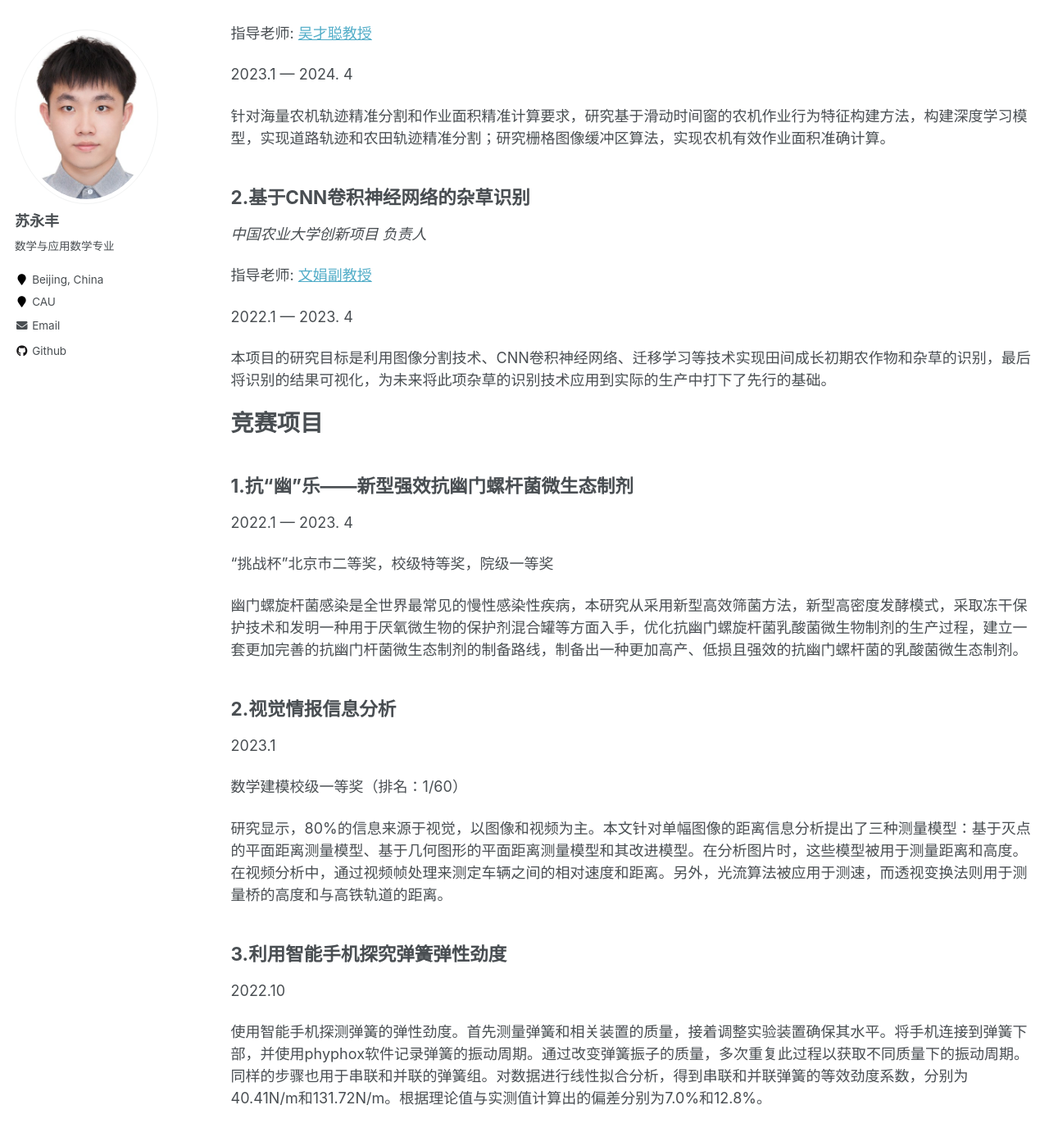
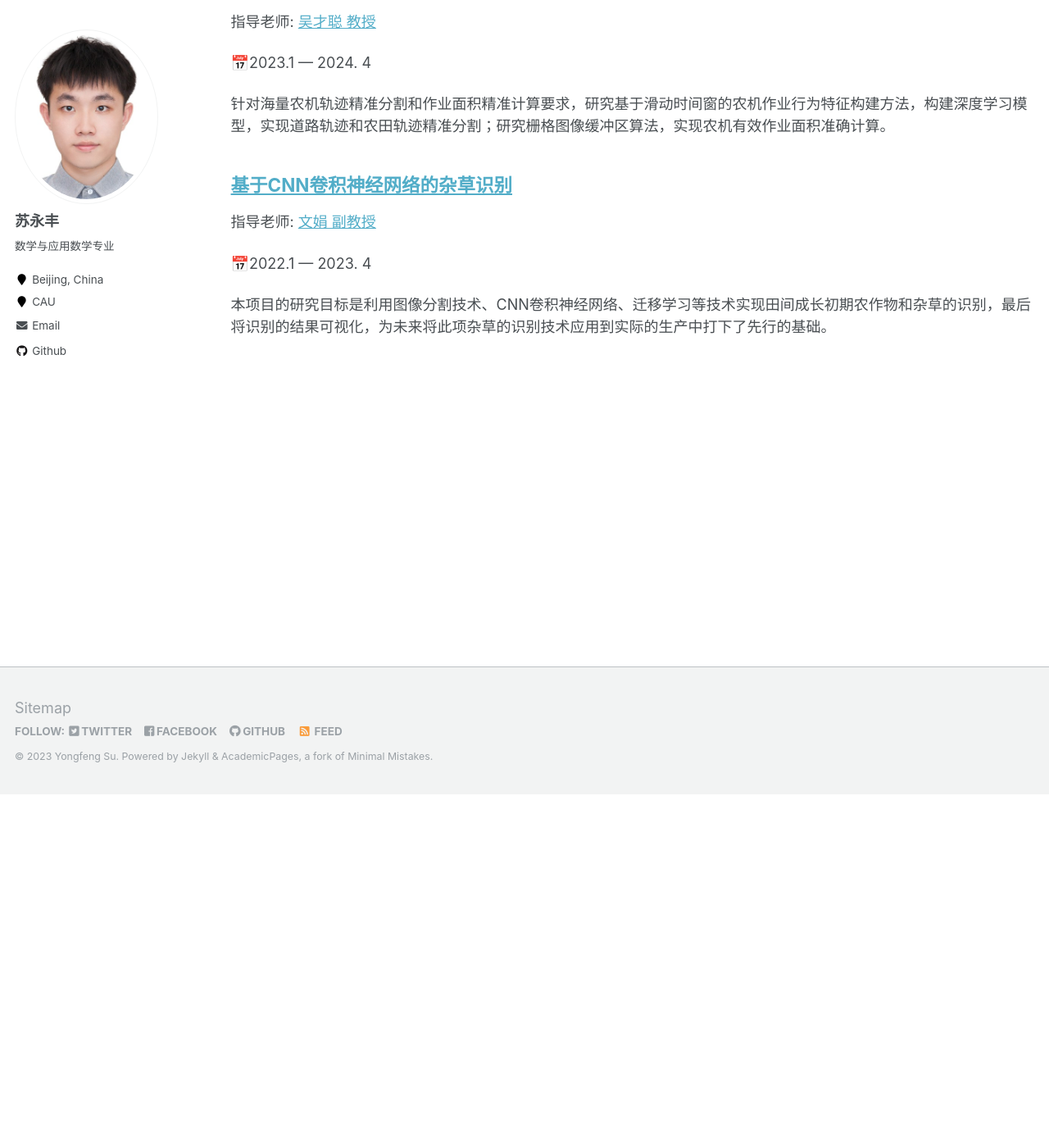
Before and after one commit to CreatBySu/CreatBySu.github.io, a Jekyll site: the page built from _pages/research.md, in a window 1280 px wide and 1400 px high, scrolled down 431 px. Shown: the top 1387 px of the window at 82% size. Built offline with Jekyll 4.4.1, drawn with Linux system fonts in a browser that asks for light colours; some of the changed text lies outside the part shown.

Commit message:
Add files via upload

```diff
--- a/_pages/research.md
+++ b/_pages/research.md
@@ -6,55 +6,28 @@ author_profile: true
 ---
 
 
-# 研究兴趣
+# 🌱 研究兴趣
 
-1. 数据挖掘
-2. 计算机视觉
+- 时间序列
+- 深度学习
+- 数据挖掘
 
 ---
 
-# 项目经历
+# 💻创新项目
 
-## 1. 基于深度学习的农机轨迹分割和作业面积计算方法
+## [基于深度学习的农机轨迹分割和作业面积计算方法](https://yongfengsu.notion.site/a44452ee29e94ddd9005030258169c6b?pvs=4)
 
-*北京市创新项目  负责人*
+指导老师: [吴才聪 教授](https://faculty.cau.edu.cn/xxdqxy/wcc/list.htm)
 
-指导老师: [吴才聪教授](https://faculty.cau.edu.cn/xxdqxy/wcc/list.htm)
-
- 2023.1 --- 2024. 4
+📅2023.1 --- 2024. 4
 
 针对海量农机轨迹精准分割和作业面积精准计算要求，研究基于滑动时间窗的农机作业行为特征构建方法，构建深度学习模型，实现道路轨迹和农田轨迹精准分割；研究栅格图像缓冲区算法，实现农机有效作业面积准确计算。
 
-## 2.基于CNN卷积神经网络的杂草识别
+## [基于CNN卷积神经网络的杂草识别](https://yongfengsu.notion.site/CNN-22de68b6f83e4209848d7e4acf44db48?pvs=4)
 
-*中国农业大学创新项目  负责人*
+指导老师: [文娟 副教授](https://faculty.cau.edu.cn/xxdqxy/wj/list.htm)
 
-指导老师: [文娟副教授](https://faculty.cau.edu.cn/xxdqxy/wj/list.htm)
-
- 2022.1 --- 2023. 4
+📅2022.1 --- 2023. 4
 
 本项目的研究目标是利用图像分割技术、CNN卷积神经网络、迁移学习等技术实现田间成长初期农作物和杂草的识别，最后将识别的结果可视化，为未来将此项杂草的识别技术应用到实际的生产中打下了先行的基础。
-
-# 竞赛项目
-
-## 1.抗“幽”乐——新型强效抗幽门螺杆菌微生态制剂
-
- 2022.1 --- 2023. 4
-
-“挑战杯”北京市二等奖，校级特等奖，院级一等奖
-
-幽门螺旋杆菌感染是全世界最常见的慢性感染性疾病，本研究从采用新型高效筛菌方法，新型高密度发酵模式，采取冻干保护技术和发明一种用于厌氧微生物的保护剂混合罐等方面入手，优化抗幽门螺旋杆菌乳酸菌微生物制剂的生产过程，建立一套更加完善的抗幽门杆菌微生态制剂的制备路线，制备出一种更加高产、低损且强效的抗幽门螺杆菌的乳酸菌微生态制剂。
-
-## 2.视觉情报信息分析
-
- 2023.1
-
-数学建模校级一等奖（排名：1/60）
-
-研究显示，80%的信息来源于视觉，以图像和视频为主。本文针对单幅图像的距离信息分析提出了三种测量模型：基于灭点的平面距离测量模型、基于几何图形的平面距离测量模型和其改进模型。在分析图片时，这些模型被用于测量距离和高度。在视频分析中，通过视频帧处理来测定车辆之间的相对速度和距离。另外，光流算法被应用于测速，而透视变换法则用于测量桥的高度和与高铁轨道的距离。
-
-## 3.利用智能手机探究弹簧弹性劲度
-
-2022.10
-
-使用智能手机探测弹簧的弹性劲度。首先测量弹簧和相关装置的质量，接着调整实验装置确保其水平。将手机连接到弹簧下部，并使用phyphox软件记录弹簧的振动周期。通过改变弹簧振子的质量，多次重复此过程以获取不同质量下的振动周期。同样的步骤也用于串联和并联的弹簧组。对数据进行线性拟合分析，得到串联和并联弹簧的等效劲度系数，分别为40.41N/m和131.72N/m。根据理论值与实测值计算出的偏差分别为7.0%和12.8%。
```
